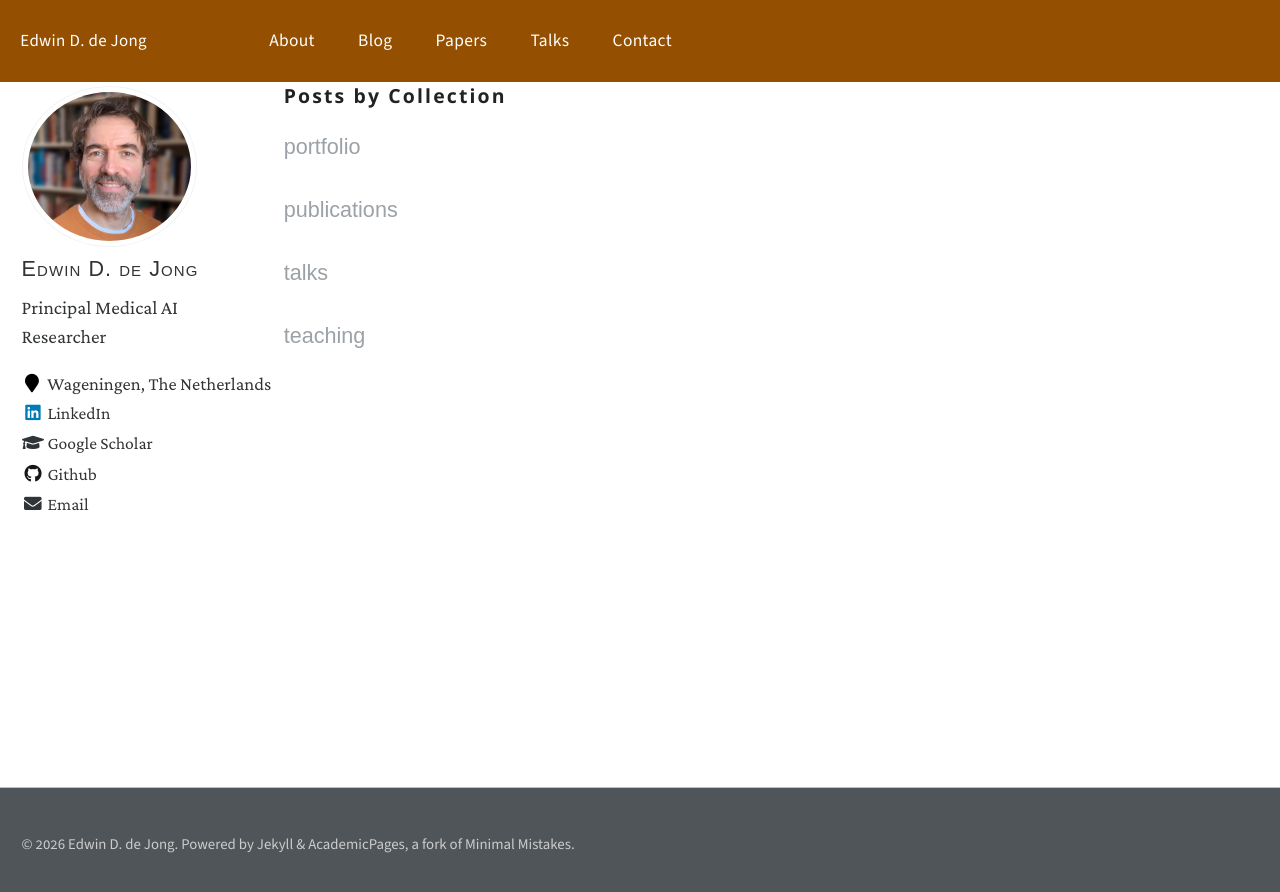
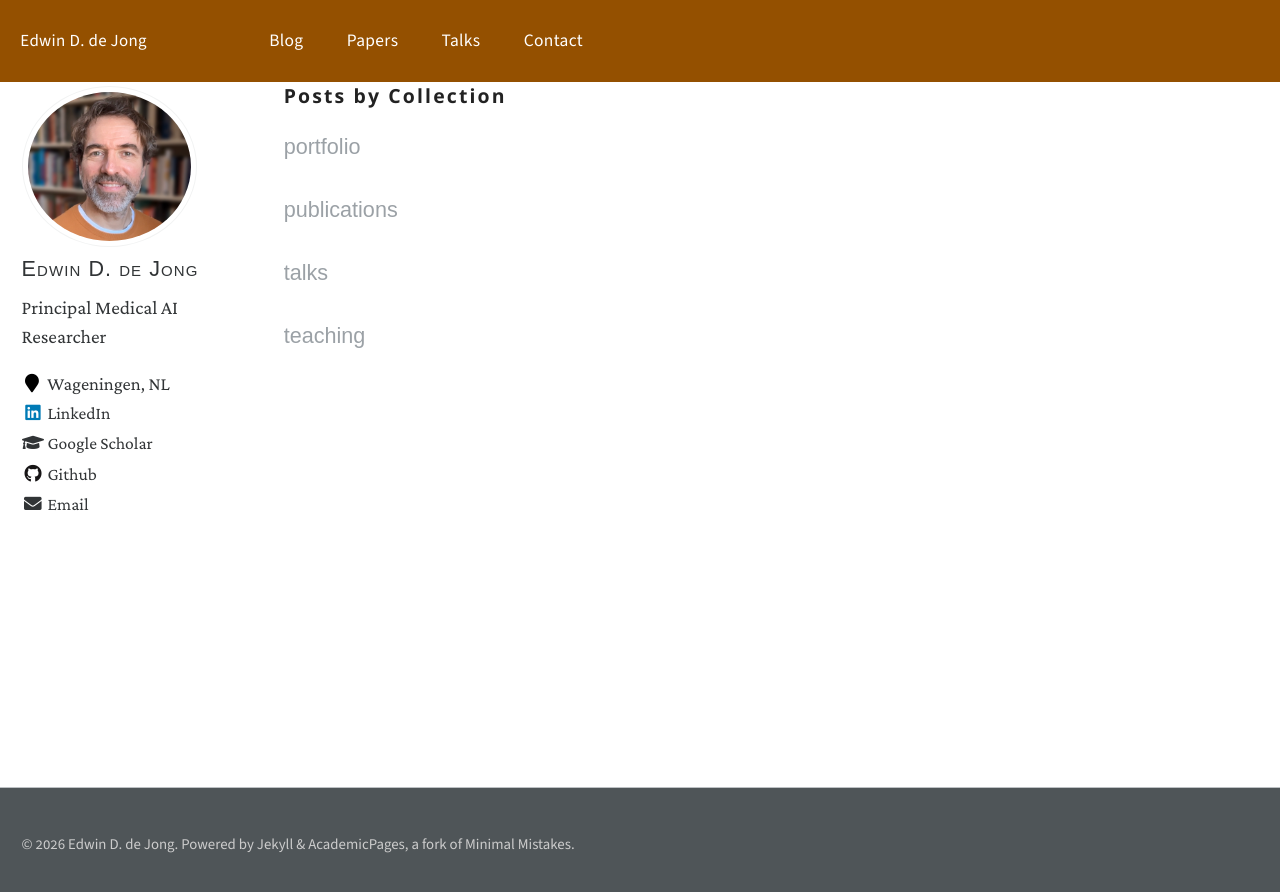
Before and after one commit to edwin-de-jong/edwin-de-jong.github.io, a Jekyll site: the page built from _pages/collection-archive.html, in a window 1280 px wide. Shown: the top 892 px of the page. Built offline with Jekyll 4.4.1, drawn with Linux system fonts in a browser that asks for light colours; some web fonts are replaced.

Commit message:
current version; works reasonably

```diff
--- a/_config.yml
+++ b/_config.yml
@@ -83,7 +83,7 @@
   name             : "Edwin D. de Jong"
   avatar           : "Edwin-D.-de-Jong.png"
   bio              : "Principal Medical AI Researcher"
-  location         : "Wageningen, The Netherlands"
+  location         : "Wageningen, NL"
   employer         :
   pubmed           :
   googlescholar    : "https://scholar.google.com/citations?view_op=list_works&hl=en&hl=en&user=l9w80gcAAAAJ&pagesize=80&sortby=pubdate"
--- a/_data/navigation.yml
+++ b/_data/navigation.yml
@@ -1,8 +1,5 @@
 # main links
 main:
-  - title: "About"
-    url: "#about"
-
   - title: "Blog"
     url: "#blog"
 
--- a/_sass/_sidebar.scss
+++ b/_sass/_sidebar.scss
@@ -7,8 +7,6 @@
    ========================================================================== */
 
 .sidebar {
-//    position: sticky;
-//    top: 90px;
   -webkit-transform: translate3d(0, 0 , 0);
           transform: translate3d(0, 0 , 0);
 
@@ -75,7 +73,6 @@
   display: table-cell;
   vertical-align: top;
   width: 36px;
-//  margin-top: $nav-bar-height
   // set width only, for non-square avatars
   // height: 36px;
 
--- a/assets/css/main.scss
+++ b/assets/css/main.scss
@@ -108,8 +108,7 @@
 
   // font-variant: small-caps;
   font-style: normal;
-//  margin-top: 2em;
-  position: sticky;
+  margin-top: 2em;
   margin-bottom: 1em;
   line-height: 1.0;
   border-bottom: none !important;
```
